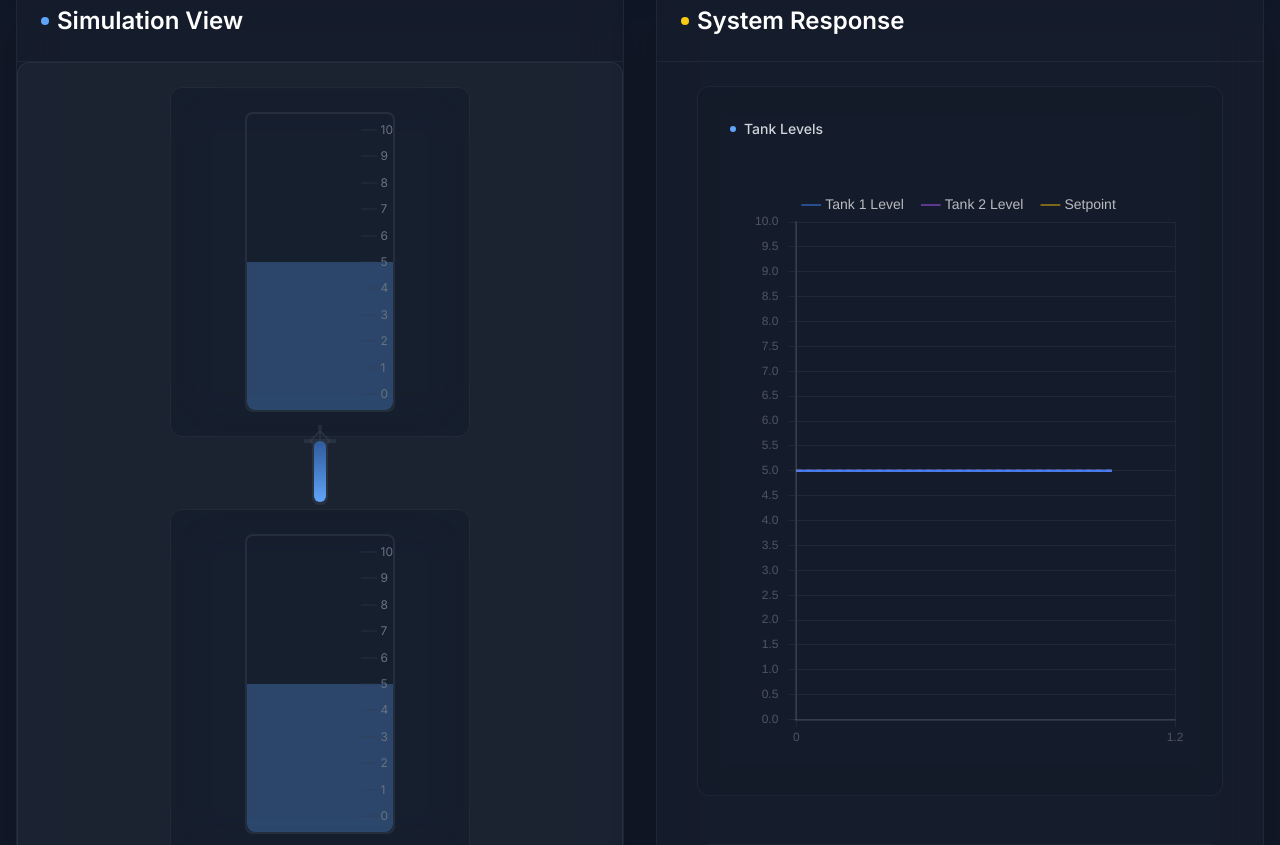
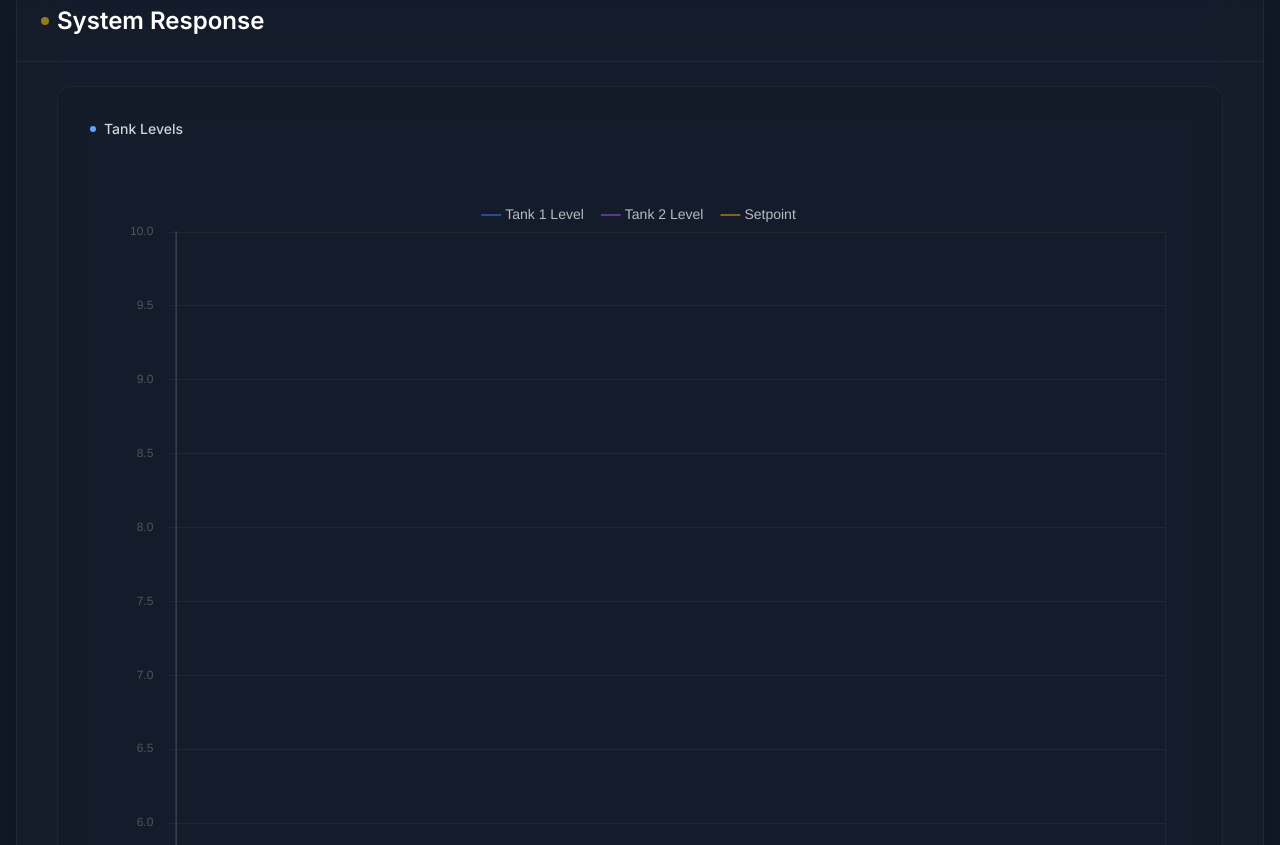
Before and after one commit to AKhalid-projects/cstr-project, a Next.js app: page /tuning in a window 1280 px wide. Shown: the part 655-1500 px from the top of the page. Built offline with nearby package versions, Linux system fonts and the light colour scheme.

Commit message:
feat: improve graph visualization and layout - adjust grid spacing, tank visualization, and hide PID params in Manual Mode

```diff
--- a/package.json
+++ b/package.json
@@ -20,6 +20,7 @@
     "@react-three/drei": "^10.0.2",
     "@react-three/fiber": "^9.0.4",
     "chart.js": "^4.4.8",
+    "chartjs-plugin-zoom": "^2.2.0",
     "class-variance-authority": "^0.7.1",
     "clsx": "^2.1.1",
     "framer-motion": "^12.4.7",
--- a/src/app/tuning/page.tsx
+++ b/src/app/tuning/page.tsx
@@ -339,27 +339,8 @@ export default function TuningPage() {
                     </Tabs>
 
                     {/* Main Content Grid */}
-                    <div className="grid lg:grid-cols-2 gap-8">
-                        {/* Left Column */}
-                        <div className="space-y-6">
-                            <Card className="backdrop-blur-xl bg-white/[0.02] border-white/[0.05] shadow-2xl">
-                                <div className="p-6 border-b border-white/[0.05]">
-                                    <h2 className="text-2xl font-semibold text-white flex items-center gap-2">
-                                        <span className="w-2 h-2 rounded-full bg-blue-400 animate-pulse"></span>
-                                        Simulation View
-                                    </h2>
-                                </div>
-                                <Simulation
-                                    controlParameters={state.controller}
-                                    systemParameters={state}
-                                    controlStrategy={state.controlStrategy}
-                                />
-                            </Card>
-                        </div>
-
-                        {/* Right Column */}
-                        <div className="space-y-6">
-                            {/* Response Graphs Card */}
+                    <div className="space-y-8">
+                        {/* Response Graphs Card - Full Width */}
                         <Card className="backdrop-blur-xl bg-white/[0.02] border-white/[0.05] shadow-2xl">
                             <div className="p-6 border-b border-white/[0.05]">
                                 <h2 className="text-2xl font-semibold text-white flex items-center gap-2">
@@ -377,7 +358,21 @@ export default function TuningPage() {
                                 />
                             </div>
                         </Card>
+
+                        {/* Simulation View Card - Full Width */}
+                        <Card className="backdrop-blur-xl bg-white/[0.02] border-white/[0.05] shadow-2xl">
+                            <div className="p-6 border-b border-white/[0.05]">
+                                <h2 className="text-2xl font-semibold text-white flex items-center gap-2">
+                                    <span className="w-2 h-2 rounded-full bg-blue-400 animate-pulse"></span>
+                                    Simulation View
+                                </h2>
                             </div>
+                            <Simulation
+                                controlParameters={state.controller}
+                                systemParameters={state}
+                                controlStrategy={state.controlStrategy}
+                            />
+                        </Card>
                     </div>
                 </motion.div>
             </main>
--- a/src/components/simulation/Simulation.tsx
+++ b/src/components/simulation/Simulation.tsx
@@ -14,7 +14,7 @@ interface SimulationProps {
     setpoint: number;
   };
   systemParameters: SimulationState;
-  controlStrategy: string;
+  controlStrategy: 'MANUAL' | 'PID' | 'PI' | 'PID_FEEDFORWARD';
 }
 
 export default function Simulation({ controlParameters, systemParameters, controlStrategy }: SimulationProps) {
@@ -24,25 +24,35 @@ export default function Simulation({ controlParameters, systemParameters, contro
   return (
     <Card className="bg-gray-800/50 border-gray-700/50 backdrop-blur-sm overflow-hidden">
       <div className="space-y-8 p-6">
-        {/* 3D Visualization */}
-        <div className="grid grid-cols-1 gap-1">
-          {/* Upper Tank */}
-          <div className="relative bg-gray-900/40 backdrop-blur-xl rounded-xl border border-white/[0.05] p-6 w-[300px] mx-auto">
+        {/* Tank Visualization */}
+        <div className="grid grid-cols-1 gap-4">
+          {/* Tank 1 */}
+          <div className="flex flex-col items-center gap-2">
+            <h3 className="text-sm font-medium text-gray-300">Tank 1</h3>
+            <div className="relative bg-gray-900/40 backdrop-blur-xl rounded-xl border border-white/[0.05] p-6 w-[300px]">
               <SchematicTank level={tank1LevelPercent} />
+            </div>
           </div>
 
           {/* Water Flow with Valve */}
-          <div className="h-16 w-[300px] mx-auto">
+          <div className="flex flex-col items-center gap-2">
+            <h3 className="text-sm font-medium text-gray-300">Flow Control</h3>
+            <div className="h-16 w-[300px] relative">
               <WaterFlow
                 isFlowing={tank1LevelPercent > 0}
                 flowRate={systemParameters.controllerOutput}
                 height="h-16"
               />
             </div>
+            <div className="text-sm text-gray-400">{systemParameters.controllerOutput.toFixed(1)}%</div>
+          </div>
 
-          {/* Lower Tank */}
-          <div className="relative bg-gray-900/40 backdrop-blur-xl rounded-xl border border-white/[0.05] p-6 w-[300px] mx-auto">
+          {/* Tank 2 */}
+          <div className="flex flex-col items-center gap-2">
+            <h3 className="text-sm font-medium text-gray-300">Tank 2</h3>
+            <div className="relative bg-gray-900/40 backdrop-blur-xl rounded-xl border border-white/[0.05] p-6 w-[300px]">
               <SchematicTank level={tank2LevelPercent} />
+            </div>
           </div>
         </div>
 
@@ -62,6 +72,7 @@ export default function Simulation({ controlParameters, systemParameters, contro
               <span>Tank 2: {tank2LevelPercent.toFixed(1)}%</span>
             </div>
           </div>
+          {controlStrategy !== 'MANUAL' && (
             <div className="space-y-1 text-sm">
               <div className="flex justify-between text-gray-300">
                 <span>Kc:</span>
@@ -78,6 +89,7 @@ export default function Simulation({ controlParameters, systemParameters, contro
                 </div>
               )}
             </div>
+          )}
         </motion.div>
       </div>
     </Card>
--- a/src/components/simulation/visualization/SchematicTank.tsx
+++ b/src/components/simulation/visualization/SchematicTank.tsx
@@ -11,23 +11,31 @@ export default function SchematicTank({ level, maxHeight = 10, showLevelMarkers
   const normalizedLevel = level > maxHeight ? (level / 100) * maxHeight : level;
 
   return (
-    <div className="relative aspect-[1/2] w-full max-w-[150px] mx-auto">
+    <div className="relative aspect-[1/1.5] w-full max-w-[200px] mx-auto">
       {/* Tank outline */}
       <div className="absolute inset-0 border-2 border-gray-700/50 rounded-lg">
         {/* Water level */}
         <div
-          className="absolute bottom-0 left-0 right-0 bg-blue-400/30 transition-all duration-300 rounded-b-lg"
+          className="absolute bottom-0 left-0 right-0 bg-blue-400/30 backdrop-blur-sm transition-all duration-300 rounded-b-lg"
           style={{ height: `${(normalizedLevel / maxHeight) * 100}%` }}
-        />
+        >
+          {/* Current level indicator */}
+          <div className="absolute -right-16 top-0 flex items-center gap-2">
+            <div className="w-4 h-0.5 bg-blue-400/50" />
+            <span className="text-sm text-blue-400/80">
+              {normalizedLevel.toFixed(2)} m
+            </span>
+          </div>
+        </div>
 
         {/* Level markers */}
         {showLevelMarkers && (
-          <div className="absolute inset-y-2 right-0 flex flex-col justify-between">
+          <div className="absolute inset-y-2 -right-12 flex flex-col justify-between">
             {[...Array(11)].map((_, i) => (
               <div key={i} className="flex items-center gap-1">
-                <div className="w-4 h-0.5 bg-gray-700/30" />
-                <span className="text-xs text-gray-500">
-                  {maxHeight - i}
+                <div className="w-3 h-0.5 bg-gray-700/30" />
+                <span className="text-xs text-gray-500 w-6">
+                  {(maxHeight - i).toFixed(1)}
                 </span>
               </div>
             ))}
--- a/src/components/simulation/visualization/SimulationGraphs.tsx
+++ b/src/components/simulation/visualization/SimulationGraphs.tsx
@@ -3,7 +3,7 @@
 import { useEffect, useState } from 'react'
 import { Line } from 'react-chartjs-2'
 import 'chart.js/auto'
-import { Chart, TooltipItem, Scale } from 'chart.js'
+import { TooltipItem } from 'chart.js'
 
 interface SimulationGraphsProps {
   tank1Level: number
@@ -48,6 +48,7 @@ export default function SimulationGraphs({
     responsive: true,
     animation: { duration: 0 } as const,
     maintainAspectRatio: false,
+    aspectRatio: 2,
     elements: {
       line: {
         borderWidth: 2,
@@ -59,10 +60,10 @@ export default function SimulationGraphs({
     },
     layout: {
       padding: {
-        left: 15,
-        right: 15,
-        top: 15,
-        bottom: 15
+        left: 25,
+        right: 25,
+        top: 25,
+        bottom: 25
       }
     },
     scales: {
@@ -76,7 +77,8 @@ export default function SimulationGraphs({
         ticks: {
           color: 'rgba(255,255,255,0.25)',
           font: { size: 12 },
-          stepSize: 60
+          stepSize: 60,
+          maxRotation: 0
         },
         border: {
           width: 2,
@@ -94,14 +96,15 @@ export default function SimulationGraphs({
         ticks: {
           color: 'rgba(255,255,255,0.25)',
           font: { size: 12 },
-          padding: 10,
+          padding: 15,
           callback: function(tickValue: number | string) {
             if (typeof tickValue !== 'number') return tickValue;
             return yMax <= 10 ? tickValue.toFixed(1) : tickValue.toFixed(0);
           },
           stepSize: yMax <= 10 ? 0.5 : 5,
           autoSkip: false,
-          maxTicksLimit: yMax <= 10 ? 21 : 21
+          maxTicksLimit: yMax <= 10 ? 21 : 21,
+          maxRotation: 0
         },
         border: {
           width: 2,
@@ -109,7 +112,8 @@ export default function SimulationGraphs({
         },
         min: 0,
         max: yMax,
-        beginAtZero: true
+        beginAtZero: true,
+        position: 'left' as const
       }
     },
     plugins: {
@@ -204,7 +208,7 @@ export default function SimulationGraphs({
           <div className="w-1.5 h-1.5 rounded-full bg-blue-400"></div>
           <h3 className="text-sm font-medium text-gray-300">Tank Levels</h3>
         </div>
-        <div className="h-[600px]">
+        <div className="h-[1600px]">
           <Line
             data={tankLevelsData}
             options={createChartOptions(10)}
@@ -217,7 +221,7 @@ export default function SimulationGraphs({
           <div className="w-1.5 h-1.5 rounded-full bg-purple-400"></div>
           <h3 className="text-sm font-medium text-gray-300">Control Signals</h3>
         </div>
-        <div className="h-[600px]">
+        <div className="h-[1600px]">
           <Line
             data={controlSignalsData}
             options={createChartOptions(100)}
--- a/src/components/simulation/visualization/WaterFlow.tsx
+++ b/src/components/simulation/visualization/WaterFlow.tsx
@@ -11,13 +11,13 @@ interface WaterFlowProps {
 
 export default function WaterFlow({ isFlowing, flowRate, height = 'h-12' }: WaterFlowProps) {
   return (
-    <div className={`absolute left-1/2 -translate-x-1/2 w-4 ${height}`}>
-      <div className="relative h-full">
+    <div className={`relative w-full ${height} flex items-center justify-center`}>
+      <div className="relative w-4 h-full">
         {/* Static pipe */}
-        <div className="absolute inset-x-0 mx-auto w-4 h-full bg-gray-700/50 rounded-full" />
+        <div className="absolute inset-0 bg-gray-700/50 rounded-full" />
 
         {/* Valve symbol */}
-        <div className="absolute top-0 left-1/2 -translate-x-1/2 -translate-y-1/2">
+        <div className="absolute top-1/2 left-1/2 -translate-x-1/2 -translate-y-1/2">
           <ValveSymbol size={32} />
         </div>
 
@@ -33,7 +33,7 @@ export default function WaterFlow({ isFlowing, flowRate, height = 'h-12' }: Wate
                 ease: 'linear'
               }
             }}
-            className="absolute inset-x-0 mx-auto w-3 rounded-full bg-gradient-to-b from-blue-500/50 to-blue-400 origin-top"
+            className="absolute inset-x-0 mx-auto w-3 rounded-full bg-gradient-to-b from-blue-500/50 to-blue-400"
             style={{
               animationDuration: `${1 / (flowRate / 100)}s`
             }}
--- a/src/lib/utils/simulation-calculations.ts
+++ b/src/lib/utils/simulation-calculations.ts
@@ -316,8 +316,16 @@ export function calculateTankLevels(state: SimulationState): SimulationState {
   // Calculate inlet flow rate (Qi) in L/min based on controller output
   const Qi = 25.4 * (state.controllerOutput / 100);
 
-  // Convert Qi to m³/s (Qi*)
-  const Qi_star = Qi * (1/6000);
+  // Add noise to inlet flow if enabled (±1.25 L/min)
+  let noisy_Qi = Qi;
+  if (state.enableNoise) {
+    const noiseRange = 1.25; // ±1.25 L/min noise range
+    const noise = (Math.random() - 0.5) * 2 * noiseRange * state.noiseIntensity;
+    noisy_Qi += noise;
+  }
+
+  // Convert noisy Qi to m³/s (Qi*)
+  const Qi_star = noisy_Qi * (1/6000);
 
   // Calculate constants for tank outflows
   const c1 = state.tank1.outletArea * Math.sqrt(2 * GRAVITY) / Math.sqrt(state.tank1.height);
@@ -385,9 +393,9 @@ export const initialState: SimulationState = {
   },
   isRunning: false,
   controlStrategy: 'MANUAL',
-  enableNoise: false,
-  noiseIntensity: 1.0,  // Default noise intensity
-  inputType: 'STEP',  // Default to step input
+  enableNoise: true,   // Enable noise by default
+  noiseIntensity: 1.0, // Default noise intensity
+  inputType: 'STEP',   // Default to step input
   feedforwardModel: 'PROCESS'
 }
 
```
Also changed, not shown: 1 other file (tests, documents, lock files or other folders). Lines whose indentation alone changed are shown as unchanged.
